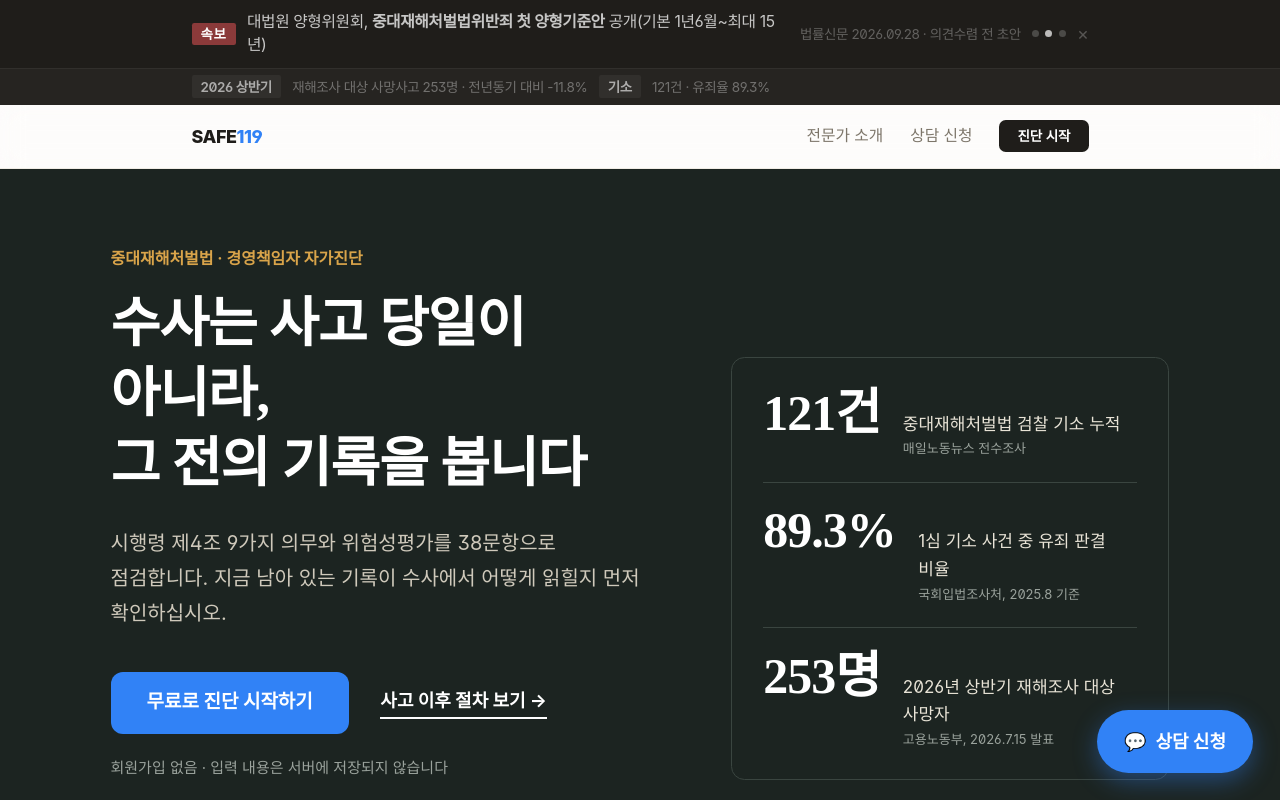
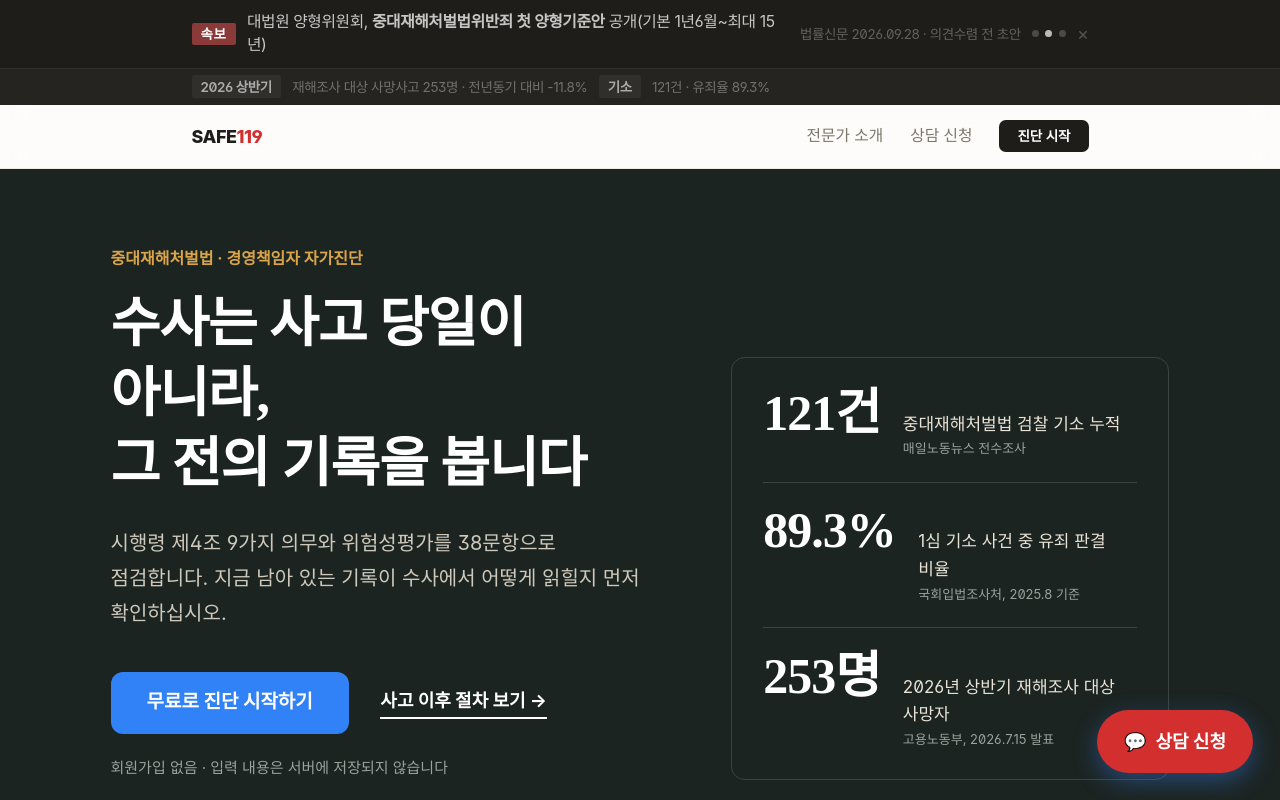
Before and after one commit to cdj44y-ui/safe119-cursor-starter, a Next.js app: page / in a window 1280 px wide. Shown: the top 800 px of the page. Built offline with nearby package versions, Linux system fonts and the light colour scheme; no server answers; a web font is replaced by a local one.

Commit message:
brand(v1.1): 사이트 색 안전 레드 #D32F2F, 상담 네이비 #1F4E79

```diff
--- a/tailwind.config.ts
+++ b/tailwind.config.ts
@@ -21,9 +21,13 @@ const config: Config = {
           900: "#1F1D1A",
         },
         copper: {
-          DEFAULT: "#3182F6",
-          hover: "#1B64DA",
-          light: "#EAF2FE",
+          DEFAULT: "#D32F2F",
+          hover: "#B71C1C",
+          light: "#FBE9E9",
+        },
+        navy: {
+          DEFAULT: "#1F4E79",
+          hover: "#173B5C",
         },
         ink: {
           DEFAULT: "#1F1D1A",
```
